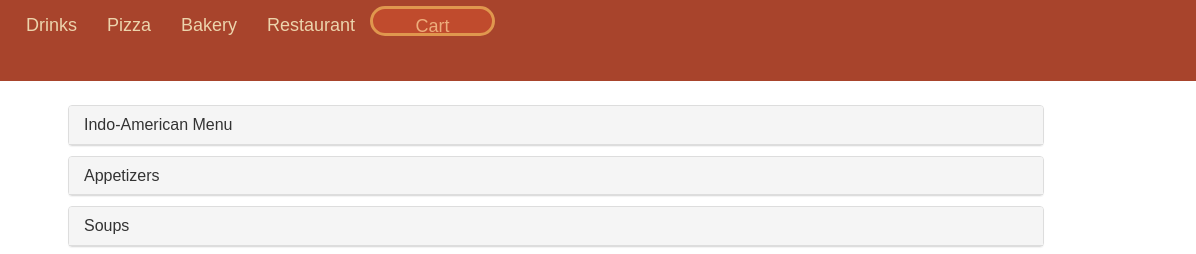
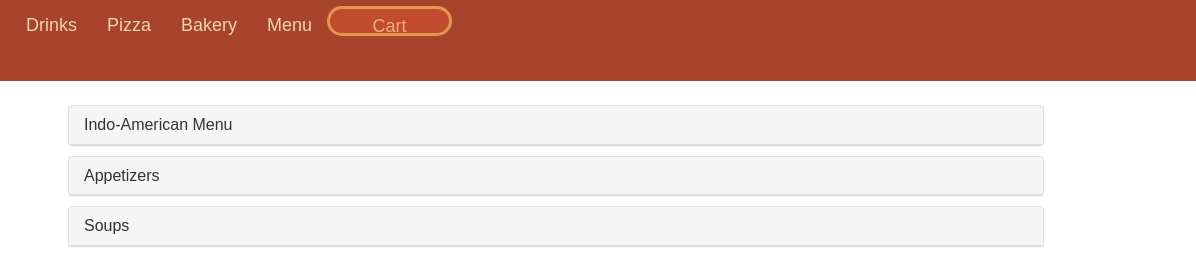
Before and after one commit to akkified/webmasters, a plain HTML site: page source/html/rest.html in a window 1280 px wide. Shown: the top 254 px of the page, 84-1280 px from the left. Drawn offline with nearby package versions, Linux system fonts and the light colour scheme; a web font is replaced by a local one.

Commit message:
"restaurant" tab to menu

```diff
--- a/source/html/rest.html
+++ b/source/html/rest.html
@@ -71,7 +71,7 @@
               <li><a href="drinks.html">Drinks</a></li>
               <li><a href="pizza.html">Pizza</a></li>
               <li><a href="bakery.html">Bakery</a></li>
-              <li><a href="rest.html">Restaurant</a></li>
+              <li><a href="rest.html">Menu</a></li>
               <li><a href="order.html" class="order-button">Cart</a></li>
             </ul><!-- #nav-list -->
           </div><!-- .collapse .navbar-collapse -->
```
